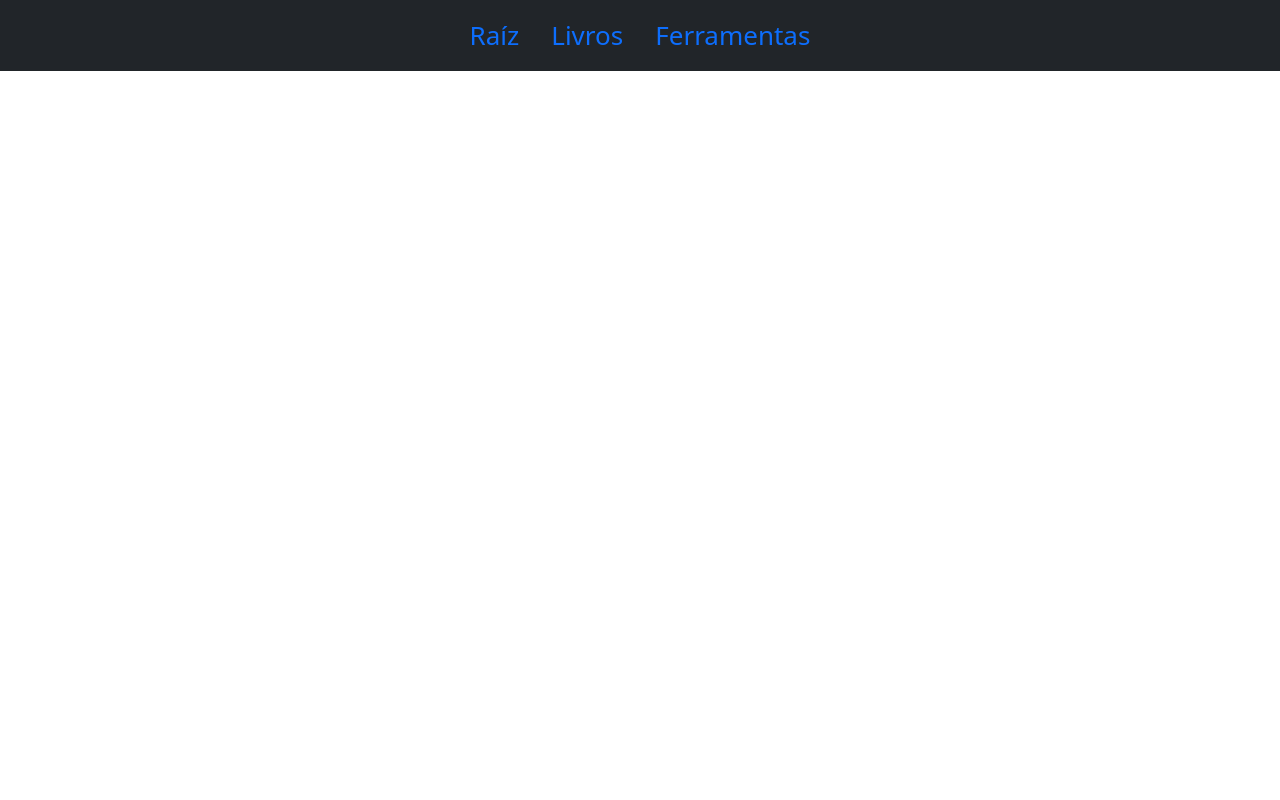
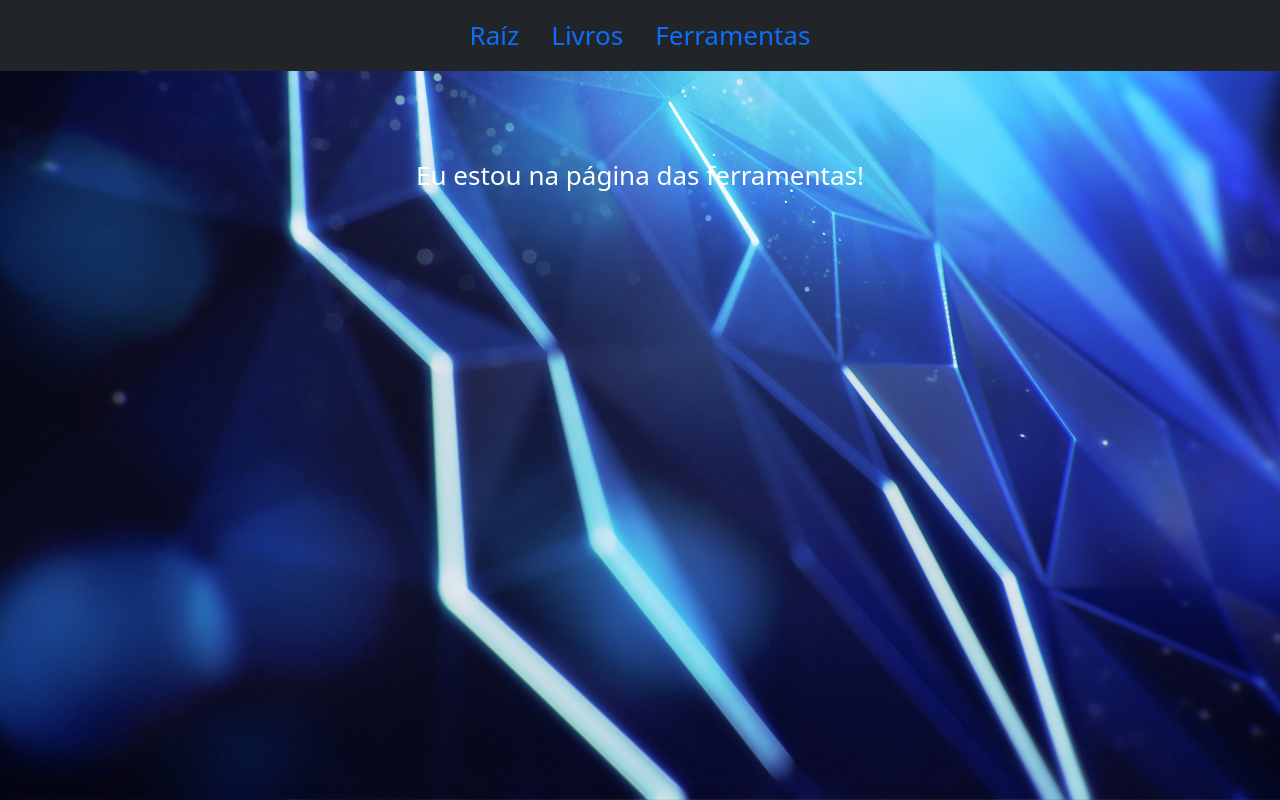
Before and after one commit to diegonacif/gurpsproject, a React (Create React App) app: page /Tools in a window 1280 px wide. Built offline with nearby package versions, Linux system fonts and the light colour scheme.

Commit message:
Adicionado css da Tools e resolvido problema do Router

```diff
--- a/src/App.tsx
+++ b/src/App.tsx
@@ -1,8 +1,8 @@
 import 'bootstrap/dist/css/bootstrap.min.css';
 import './App.css';
 import {BrowserRouter} from 'react-router-dom';
+import Navbarra from './pages/navbar'
 import Router from './Router'
-import Navbarra from './pages/navbar'
 
 
 function App() {
@@ -10,8 +10,8 @@ function App() {
     <div className="App">
       <header className="App-header">
         <BrowserRouter>
-          <Navbarra />
-          <Router />
+        <Router />
+        <Navbarra />
         </BrowserRouter>
       </header>
     </div>
--- a/src/Router.tsx
+++ b/src/Router.tsx
@@ -1,17 +1,17 @@
-import {BrowserRouter, Route, Switch} from 'react-router-dom'
+import {Route, Switch} from 'react-router-dom'
 import Books from './pages/books/Books';
 import Tools from './pages/tools/Tools';
 import Main from './pages/Main/Main';
 
 const Router = () => {
   return (
-    <BrowserRouter>
+
     <Switch>
-      <Route exact={true} path="/" component={Main}/>
-      <Route exact={true} path="/Books" component={Books}/>
-      <Route exact={true} path="/Tools" component={Tools}/>
+      <Route exact path="/" component={Main}/>
+      <Route path="/Books" component={Books}/>
+      <Route path="/Tools" component={Tools}/>
     </Switch>
-    </BrowserRouter>
+
   );
 };
 
--- a/src/pages/books/Books.tsx
+++ b/src/pages/books/Books.tsx
@@ -1,5 +1,3 @@
-import * as React from 'react';
-import { Link, RouteComponentProps } from 'react-router-dom';
 import './Books.css';
 import * as ImgSrc from '../../images'
 
--- a/src/pages/tools/Tools.tsx
+++ b/src/pages/tools/Tools.tsx
@@ -1,11 +1,10 @@
 import * as React from 'react';
-import { Link, RouteComponentProps } from 'react-router-dom';
-import * as ReactBootstrap from 'react-bootstrap';
-
+import './Tools.css';
 
 const Tools = () => {
   return (
-    <div>
+    <div className="backg-main">
+      <br /><br /><br /><br />
       <p>Eu estou na página das ferramentas!</p>
     </div>
   );
```
Also changed, not shown: src/pages/navbar.tsx (+9 -3 lines).
